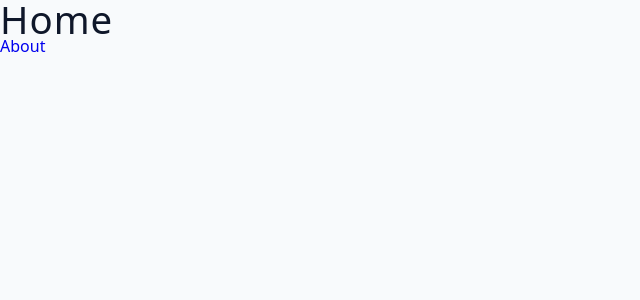
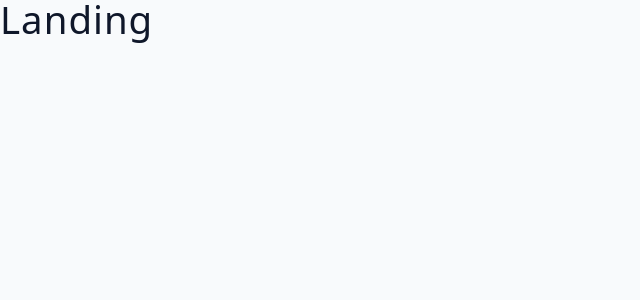
Before and after one commit to gdrmvrm/mix-master, a React (Vite) app: page / in a window 1280 px wide. Shown: the top 300 px of the page, without its empty margins (0-640 px from the left). Built offline with nearby package versions, Linux system fonts and the light colour scheme.

Commit message:
set up pages as nested pages using children in the router

```diff
--- a/src/App.jsx
+++ b/src/App.jsx
@@ -1,15 +1,29 @@
 import { RouterProvider, createBrowserRouter } from 'react-router-dom';
 
-import { About, Cocktail, Error, Home, Newsletter, Landing } from './pages';
+import { About, Cocktail, Error, HomeLayout, Newsletter, Landing } from './pages';
 
 const router = createBrowserRouter([
   {
     path: '/',
-    element: <Home />
-  },
-  {
-    path: '/about',
-    element: <About />
+    element: <HomeLayout />,
+    children: [
+      {
+        index: true,
+        element: <Landing />
+      },
+      {
+        path: 'cocktail',
+        element: <Cocktail />
+      },
+      {
+        path: 'news letter',
+        element: <Newsletter />
+      },
+      {
+        path: '/about',
+        element: <About />
+      }
+    ]
   }
 ]);
 
--- a/src/pages/Home.jsx
+++ /dev/null
@@ -1,13 +0,0 @@
-import React from 'react';
-import { Link } from 'react-router-dom';
-
-const Home = () => {
-  return (
-    <div>
-      <h2>Home</h2>
-      <Link to="/about">About</Link>
-    </div>
-  );
-};
-
-export default Home;
--- /dev/null
+++ b/src/pages/HomeLayout.jsx
@@ -0,0 +1,12 @@
+import React from 'react';
+import { Outlet } from 'react-router-dom';
+
+const HomeLayout = () => {
+  return (
+    <div>
+      <Outlet />
+    </div>
+  );
+};
+
+export default HomeLayout;
--- a/src/pages/index.js
+++ b/src/pages/index.js
@@ -2,5 +2,5 @@ export { default as Landing } from './Landing';
 export { default as About } from './About';
 export { default as Cocktail } from './Cocktail';
 export { default as Newsletter } from './NewsLetter';
-export { default as Home } from './Home';
+export { default as HomeLayout } from './HomeLayout';
 export { default as Error } from './Error';
```
